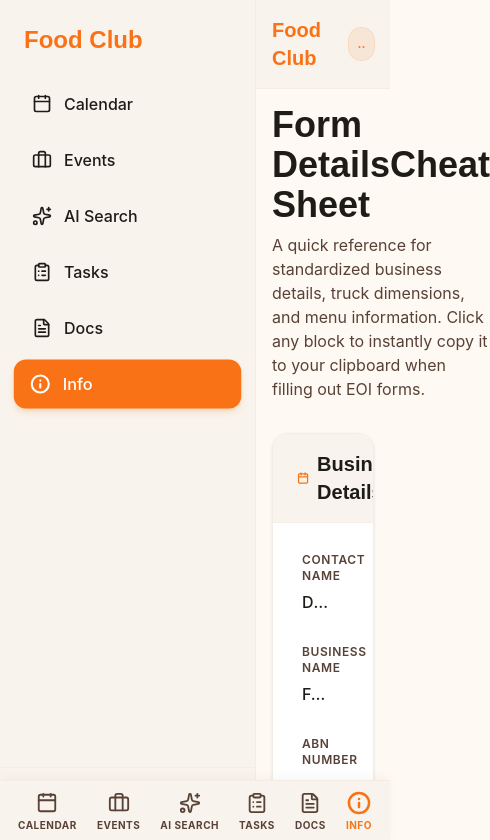
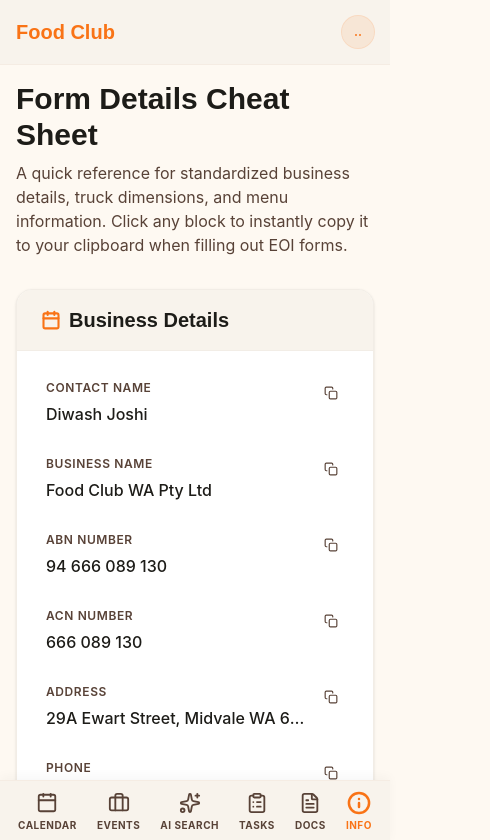
Before and after one commit to LinearDash/FoodClub-Calander, a Next.js app in the folder apps/web/: page /form-info in a window 390 px wide. Shown: the top 840 px of the page, 490 px wide, since content can reach past the window. Built offline with nearby package versions, Linux system fonts and the light colour scheme; no server answers.

Commit message:
feat: add sidebar navigation and form information cheat sheet page

```diff
--- a/apps/web/src/app/(dashboard)/form-info/page.tsx
+++ b/apps/web/src/app/(dashboard)/form-info/page.tsx
@@ -20,7 +20,7 @@
       )}
       <button
         onClick={handleCopy}
-        className={`absolute top-3 right-3 p-1.5 rounded-lg transition-all ${copied ? 'bg-green-100 text-green-700' : 'bg-surface-container-high text-on-surface-variant opacity-0 group-hover:opacity-100 hover:bg-primary hover:text-white'}`}
+        className={`absolute top-3 right-3 p-1.5 rounded-lg transition-all ${copied ? 'bg-green-100 text-green-700' : 'bg-surface-container-high text-on-surface-variant md:opacity-0 md:group-hover:opacity-100 opacity-100 hover:bg-primary hover:text-white'}`}
         aria-label="Copy"
         title="Copy to clipboard"
       >
@@ -70,7 +70,7 @@
     <div className="space-y-8 pb-12">
       <div className="flex items-center justify-between">
         <div>
-          <h1 className="font-display text-4xl font-bold text-on-surface">Form DetailsCheat Sheet</h1>
+          <h1 className="font-display text-3xl md:text-4xl font-bold text-on-surface">Form Details Cheat Sheet</h1>
           <p className="text-on-surface-variant mt-2 max-w-2xl">A quick reference for standardized business details, truck dimensions, and menu information. Click any block to instantly copy it to your clipboard when filling out EOI forms.</p>
         </div>
       </div>
--- a/apps/web/src/components/dashboard/Sidebar.tsx
+++ b/apps/web/src/components/dashboard/Sidebar.tsx
@@ -47,7 +47,7 @@
   }, []);
 
   return (
-    <aside className="w-64 bg-surface-container-low border-r border-outline-variant/15 flex flex-col md:flex h-screen sticky top-0">
+    <aside className="w-64 bg-surface-container-low border-r border-outline-variant/15 hidden md:flex flex-col h-screen sticky top-0">
       <div className="p-6">
         <h1 className="font-display text-2xl font-bold text-primary">
           Food Club
```
